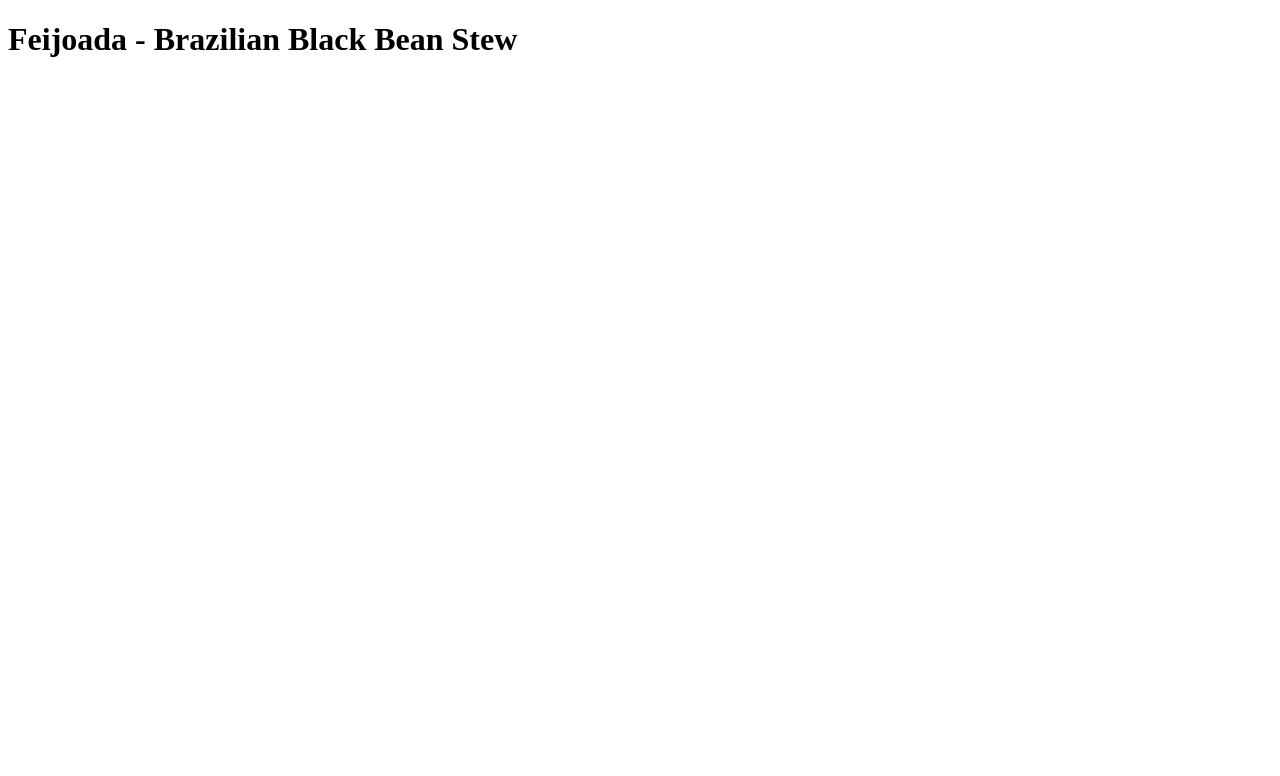
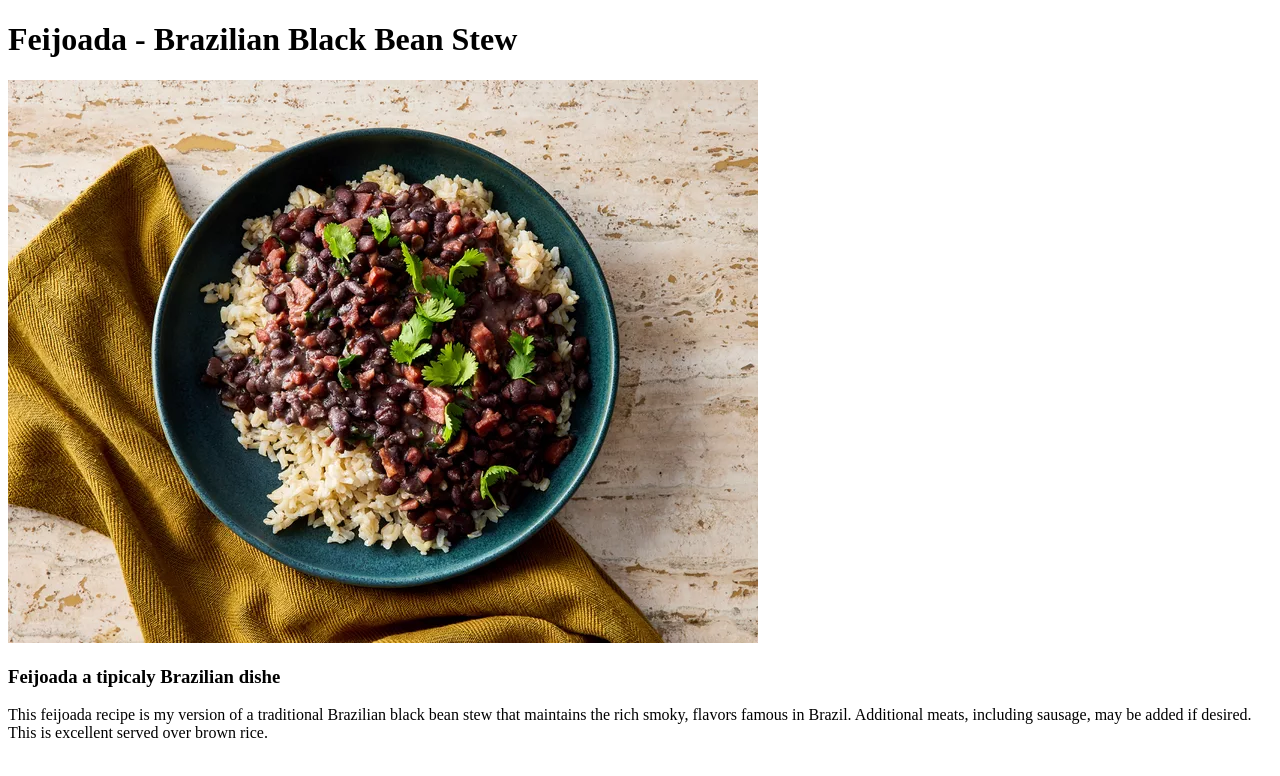
Before and after one commit to FHBraghim/odin-recipes, a plain HTML site: page recipes/feijoada.html in a window 1280 px wide. Drawn offline with Linux system fonts and the light colour scheme.

Commit message:
[Feat] Add image and dscription
Add image and discription in the recipes/feijoada.html file

```diff
--- a/recipes/feijoada.html
+++ b/recipes/feijoada.html
@@ -7,5 +7,18 @@
     </head>
     <body>
         <h1>Feijoada - Brazilian Black Bean Stew</h1>
+
+        <img src="./images/feijoada.jpg" alt="Picture of a Brazilian Feijoada dish">
+
+        <h3>Feijoada a tipicaly Brazilian dishe</h3>
+
+        <p>
+            This feijoada recipe is my version of a traditional Brazilian black bean
+            stew that maintains the rich smoky, flavors famous in Brazil. Additional
+            meats, including sausage, may be added if desired. This is excellent
+            served over brown rice.
+        </p>
+
+
     </body>
 </html>
```
